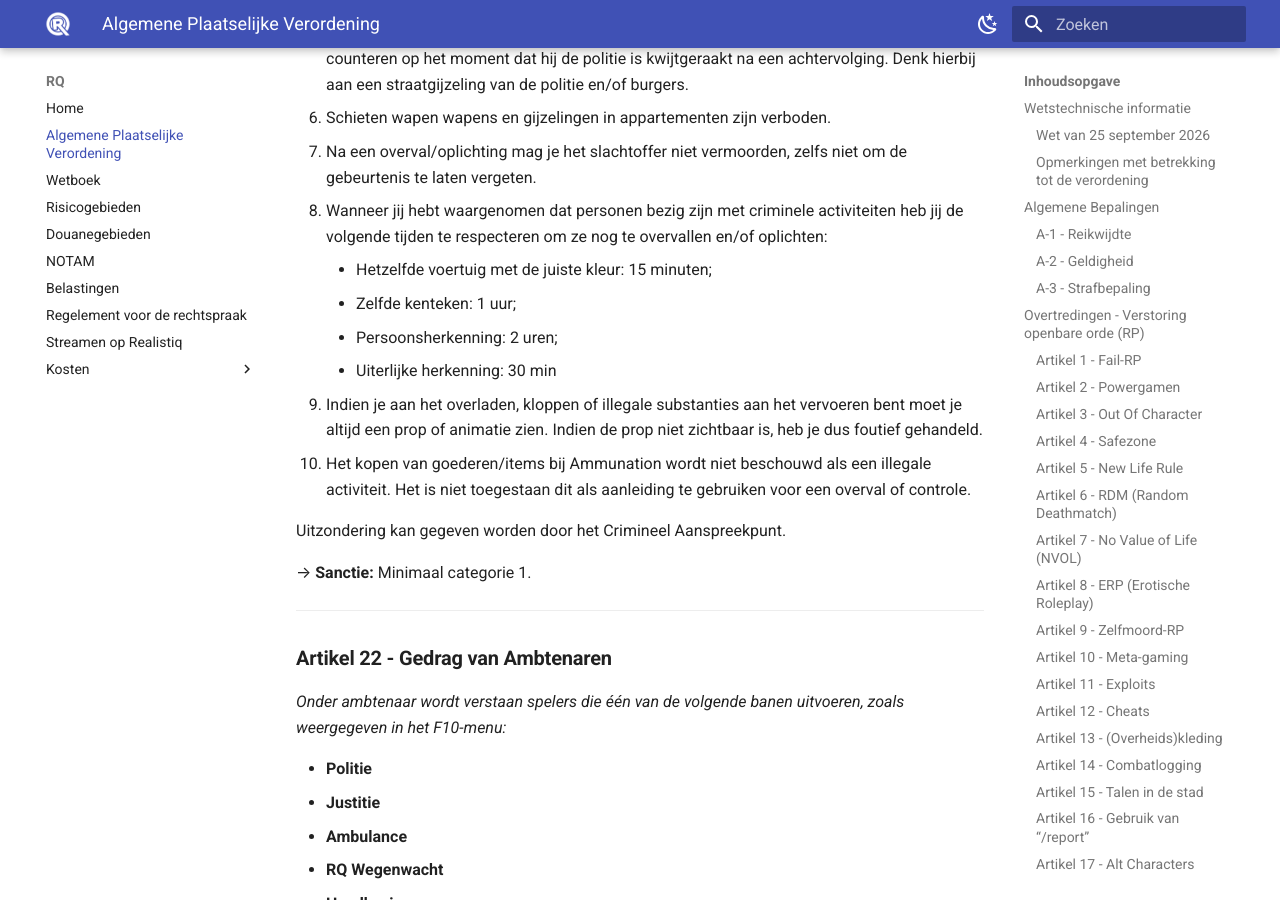
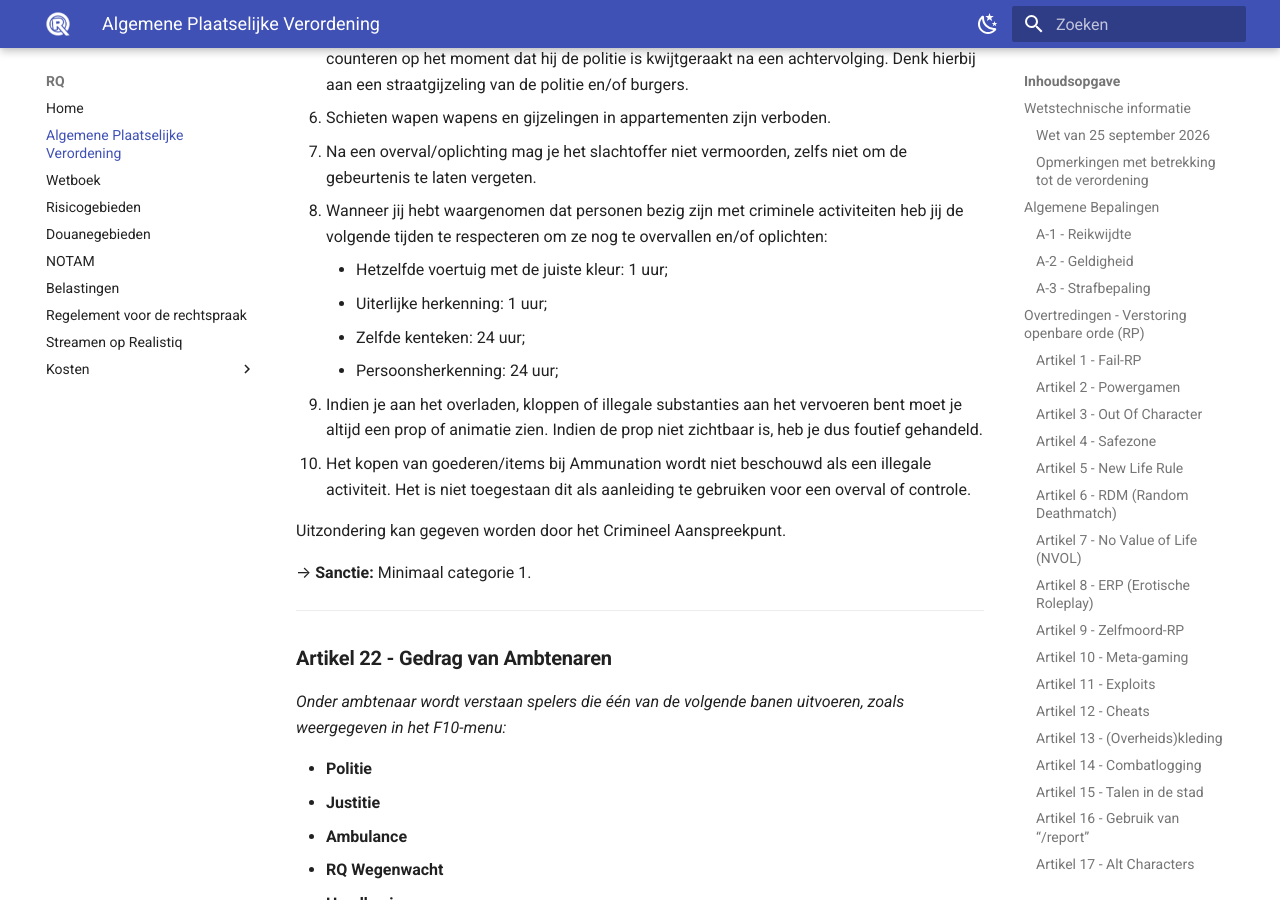
Before and after one commit to Welseyy/RQAPV, an MkDocs documentation site: the page built from docs/apv.md, in a window 1280 px wide and 900 px high, scrolled down 11141 px. Built offline with MkDocs 1.6.1 and Material for MkDocs 9.7.7, drawn with Linux system fonts in a browser that asks for light colours; comment, search, counter and statistics services are not loaded.

Commit message:
Update apv.md

```diff
--- a/docs/apv.md
+++ b/docs/apv.md
@@ -338,10 +338,10 @@ In alle andere gevallen, zoals wanneer het mêlee-wapen zich buiten armlengte be
 5. Schieten wapen wapens en gijzelingen in appartementen zijn verboden.
 6. Na een overval/oplichting mag je het slachtoffer niet vermoorden, zelfs niet om de gebeurtenis te laten vergeten.
 7. Wanneer jij hebt waargenomen dat personen bezig zijn met criminele activiteiten heb jij de volgende tijden te respecteren om ze nog te overvallen en/of oplichten:
-    * Hetzelfde voertuig met de juiste kleur: 15 minuten;
-    * Zelfde kenteken: 1 uur;
-    * Persoonsherkenning: 2 uren;
-    * Uiterlijke herkenning: 30 min
+    * Hetzelfde voertuig met de juiste kleur: 1 uur;
+    * Uiterlijke herkenning: 1 uur;
+    * Zelfde kenteken: 24 uur;
+    * Persoonsherkenning: 24 uur;
 8. Indien je aan het overladen, kloppen of illegale substanties aan het vervoeren bent moet je altijd een prop of animatie zien. Indien de prop niet zichtbaar is, heb je dus foutief gehandeld.
 9. Het kopen van goederen/items bij Ammunation wordt niet beschouwd als een illegale activiteit. Het is niet toegestaan dit als aanleiding te gebruiken voor een overval of controle.
 
```
